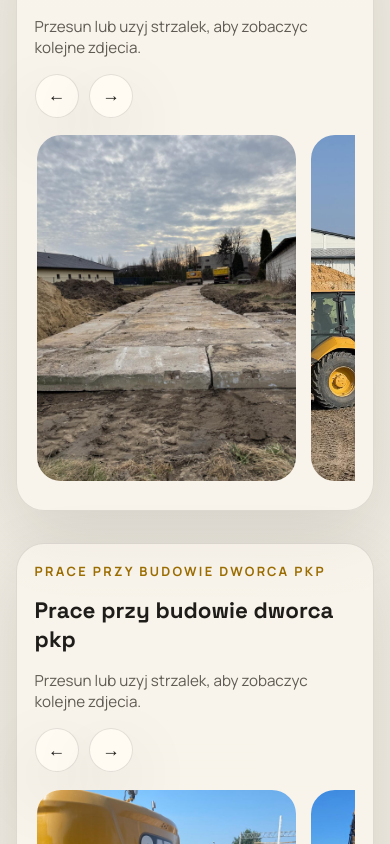
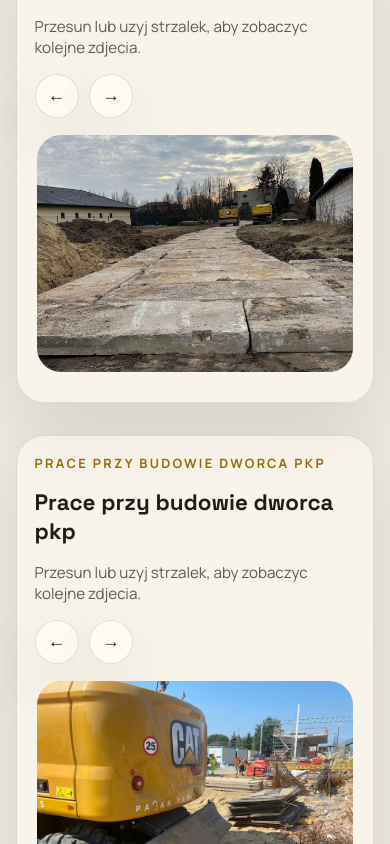
Before and after one commit to andrzejk82/pajakTrans, an Angular app in the folder pajak-trans-spa/: page / in a window 390 px wide. Shown: the part 7440-8284 px from the top of the page. Built offline with nearby package versions, Linux system fonts and the light colour scheme.

Commit message:
Update gallery styling: switch to flexbox for improved scrolling behavior, refine gallery card sizing, and add tests for scroll-by-width functionality.

```diff
--- a/pajak-trans-spa/src/app/app.component.scss
+++ b/pajak-trans-spa/src/app/app.component.scss
@@ -435,6 +435,7 @@
   border-radius: 28px;
   box-shadow: var(--shadow);
   padding: 1.4rem;
+  width: 100%;
 }
 
 .gallery-carousel__header,
@@ -493,11 +494,8 @@
 }
 
 .gallery__track {
-  display: grid;
+  display: flex;
   gap: 1rem;
-  grid-auto-columns: minmax(280px, 34%);
-  grid-auto-flow: column;
-  grid-template-columns: none;
   overflow-x: auto;
   padding: 0 0.15rem 0.75rem;
   scroll-padding-inline: 0.15rem;
@@ -509,8 +507,9 @@
 .gallery-card {
   background: var(--surface-strong);
   border-radius: 24px;
+  flex: 0 0 100%;
+  aspect-ratio: 4 / 3;
   margin: 0;
-  min-height: 260px;
   overflow: hidden;
   position: relative;
   scroll-snap-align: start;
@@ -721,11 +720,10 @@
 
   .gallery__track {
     gap: 0.9rem;
-    grid-auto-columns: minmax(82%, 1fr);
   }
 
   .gallery-card {
-    min-height: 260px;
+    flex-basis: 100%;
   }
 
   .contact__card,
--- a/pajak-trans-spa/src/app/app.component.ts
+++ b/pajak-trans-spa/src/app/app.component.ts
@@ -209,7 +209,7 @@ export class AppComponent {
   }
 
   scrollGallery(track: HTMLElement, direction: 'prev' | 'next'): void {
-    const offset = track.clientWidth * 0.9 * (direction === 'next' ? 1 : -1);
+    const offset = track.clientWidth * (direction === 'next' ? 1 : -1);
     track.scrollBy({ left: offset, behavior: 'smooth' });
   }
 
```
Also changed, not shown: 1 other file (tests, documents, lock files or other folders).
